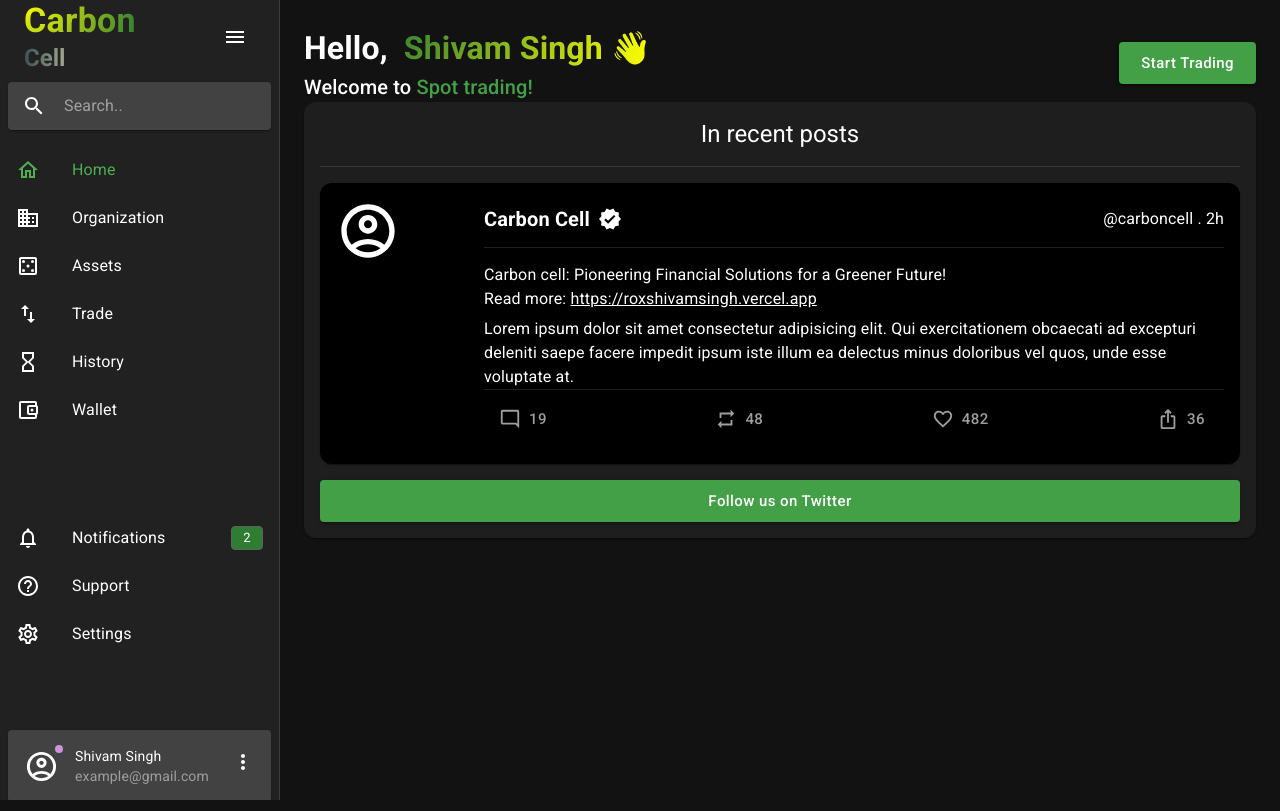
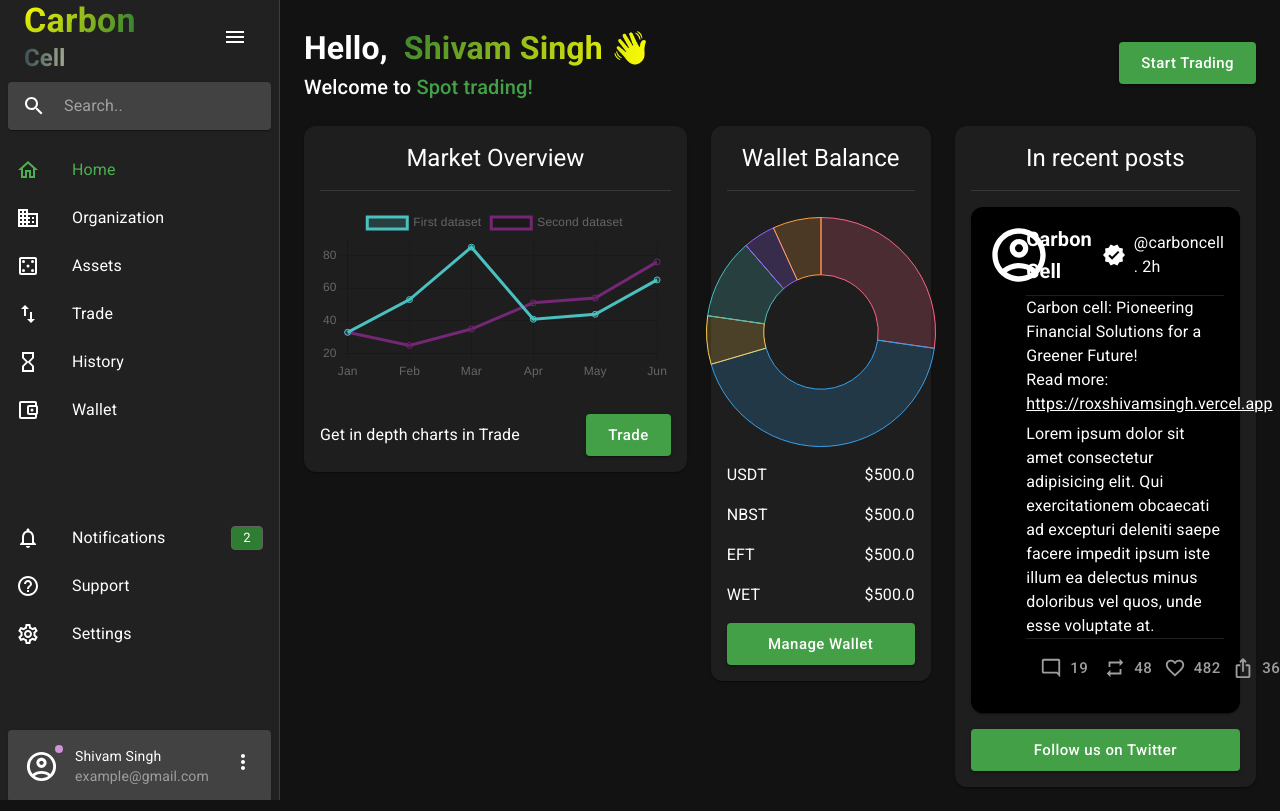
Before and after one commit to roxshivamsingh/cuddly-robot, a React (Vite) app: page / in a window 1280 px wide. Built offline with nearby package versions, Linux system fonts and the light colour scheme.

Commit message:
ADD: Chart UI;

```diff
--- a/src/components/chart-example.tsx
+++ b/src/components/chart-example.tsx
@@ -1,5 +1,3 @@
-import { Box, Button, Divider, Paper, Stack, Typography } from '@mui/material';
-import { green } from '@mui/material/colors';
 import {
     Chart as ChartJS,
     CategoryScale,
@@ -85,45 +83,11 @@ const data = {
 };
 
 export function ChartExample() {
-    return (<>
-        {/* <Line options={options} data={data} /> */}
+    return (
 
-        <Paper sx={{
-            p: 1,
+        <Pie data={data}
+            options={options}
+        />
 
-        }}>
-            <Typography variant='h5' gutterBottom
-                sx={{ textAlign: "center" }}
-            >Wallet Balance</Typography>
-            <Divider />
-
-            <Box sx={{
-                display: "flex",
-                flexDirection: "column",
-                justifyContent: "center",
-                alignItems: "center"
-            }}>
-
-                <Box sx={{ maxWidth: 300 }}>
-                    <Pie data={data}
-                        options={options}
-                    />
-                </Box>
-                <Stack justifyContent='space-between'>
-
-                </Stack>
-
-                <Button
-                    sx={{
-                        textTransform: "none",
-                        background: green[600],
-                        color: "white",
-                        "&:hover": { background: green[700] }
-                    }}
-                    variant='contained'>
-                    Manage Wallet
-                </Button>
-            </Box>
-        </Paper>
-    </>);
+    );
 }
--- a/src/components/content.tsx
+++ b/src/components/content.tsx
@@ -1,6 +1,7 @@
 import { green } from "@mui/material/colors";
-import { Box, Button, Stack } from "@mui/material";
-import { RecentPost } from ".";
+import { Box, Button, Grid, Stack } from "@mui/material";
+import { RecentPost, WalletBalance } from ".";
+import { MarketChart } from "./market-chart";
 // import { useEffect } from "react";
 // import axios from "axios";
 // import { ChartExample } from "./chart-example";
@@ -21,9 +22,18 @@ export function Content() {
     >
         <CustomHeader />
 
-        <RecentPost />
-        {/* <ChartExample /> */}
-
+        <Box sx={{ my: 3 }} />
+        <Grid container spacing={3}>
+            <Grid item xs={12} sm={12} md={12} lg={5}>
+                <MarketChart />
+            </Grid>
+            <Grid item xs={12} sm={12} md={12} lg={3}>
+                <WalletBalance />
+            </Grid>
+            <Grid item xs={12} sm={12} md={12} lg={4}>
+                <RecentPost />
+            </Grid>
+        </Grid>
     </Box >
     );
 }
--- a/src/components/index.ts
+++ b/src/components/index.ts
@@ -3,3 +3,4 @@ export * from "./sidebar"
 export * from "./content"
 export * from "./chart-example"
 export * from "./recent-post"
+export * from "./wallet-balance"
--- /dev/null
+++ b/src/components/market-chart.tsx
@@ -0,0 +1,72 @@
+import { Box, Button, Divider, Paper, Stack, Typography } from "@mui/material";
+import { green } from "@mui/material/colors";
+import { Line } from "react-chartjs-2";
+const data = {
+    labels: ["Jan", "Feb", "Mar", "Apr", "May", "Jun"],
+    datasets: [
+        {
+            label: "First dataset",
+            data: [33, 53, 85, 41, 44, 65],
+            fill: true,
+            backgroundColor: "rgba(75,192,192,0.2)",
+            borderColor: "rgba(75,192,192,1)"
+        },
+        {
+            label: "Second dataset",
+            data: [33, 25, 35, 51, 54, 76],
+            fill: false,
+            borderColor: "#742774"
+        }
+    ]
+};
+
+
+export function MarketChart() {
+    return (<Paper sx={{ p: 2, borderRadius: 3 }}>
+        <Stack spacing={2}>
+            <Typography variant='h5' gutterBottom sx={{ textAlign: "center" }}>
+                Market Overview
+            </Typography>
+            <Divider />
+
+            <Stack spacing={2} >
+                <Box sx={{
+                    display: "flex",
+                    flexDirection: "column",
+                    justifyContent: "center",
+                    // width: "50rem",
+                }}>
+                    <Line data={data} />
+                </Box>
+                {/* xsxs */}
+                {/* <ChartExample /> */}
+                <Box sx={{
+                    display: "flex",
+                    flexDirection: "row",
+                    justifyContent: "center",
+                    alignItems: "center",
+                    // background: "red"
+                }}>
+                </Box>
+
+                <Stack direction='row' justifyContent='space-between' alignItems='center'>
+                    <Typography>
+                        Get in depth charts in Trade
+                    </Typography>
+                    <Button
+                        size="large"
+                        sx={{
+                            textTransform: "none",
+                            background: green[600],
+                            color: "white",
+                            "&:hover": { background: green[700] }
+                        }}
+                        variant='contained'>
+                        Trade
+                    </Button>
+                </Stack>
+            </Stack>
+        </Stack>
+
+    </Paper>)
+}
--- /dev/null
+++ b/src/components/wallet-balance.tsx
@@ -0,0 +1,98 @@
+import { Box, Button, Divider, Grid, Paper, Stack, Typography } from "@mui/material";
+import { green } from "@mui/material/colors";
+import { Chart as ChartJS, ArcElement, Tooltip, Legend } from 'chart.js';
+import { Doughnut } from 'react-chartjs-2';
+
+ChartJS.register(ArcElement, Tooltip, Legend);
+
+const data = {
+    labels: [],
+    // labels: ['Red', 'Blue', 'Yellow', 'Green', 'Purple', 'Orange'],
+    datasets: [
+        {
+            label: '# of Votes',
+            data: [12, 19, 3, 5, 2, 3],
+            backgroundColor: [
+                'rgba(255, 99, 132, 0.2)',
+                'rgba(54, 162, 235, 0.2)',
+                'rgba(255, 206, 86, 0.2)',
+                'rgba(75, 192, 192, 0.2)',
+                'rgba(153, 102, 255, 0.2)',
+                'rgba(255, 159, 64, 0.2)',
+            ],
+            borderColor: [
+                'rgba(255, 99, 132, 1)',
+                'rgba(54, 162, 235, 1)',
+                'rgba(255, 206, 86, 1)',
+                'rgba(75, 192, 192, 1)',
+                'rgba(153, 102, 255, 1)',
+                'rgba(255, 159, 64, 1)',
+            ],
+            borderWidth: 1,
+            // width: "1rem"
+        },
+    ],
+};
+
+export function WalletBalance() {
+    return (<Paper sx={{ p: 2, borderRadius: 3 }}>
+        <Stack spacing={2}>
+            <Typography variant='h5' gutterBottom sx={{ textAlign: "center" }}>
+                Wallet Balance
+            </Typography>
+            <Divider />
+
+            <Stack spacing={2} >
+                <Box
+                    sx={{
+                        display: "flex",
+                        flexDirection: "column",
+                        justifyContent: "center",
+                        alignItems: "center"
+
+                    }}
+                >
+                    <Box sx={{
+                        width: "15rem"
+                    }}>
+                        <Doughnut data={data}
+                            style={{ alignSelf: "center" }}
+                        />
+                    </Box>
+
+                </Box>
+                {/* <ChartExample /> */}
+                <Box sx={{
+                    display: "flex",
+                    flexDirection: "row",
+                    justifyContent: "center",
+                    alignItems: "center",
+                    // background: "red"
+                }}>
+                    <Grid container spacing={2}>
+                        <Grid item xs={6} sm={6} md={6} lg={6}>USDT</Grid>
+                        <Grid item xs={6} sm={6} md={6} lg={6} sx={{ textAlign: "right" }}>$500.0</Grid>
+                        <Grid item xs={6} sm={6} md={6} lg={6} >NBST</Grid>
+                        <Grid item xs={6} sm={6} md={6} lg={6} sx={{ textAlign: "right" }}>$500.0</Grid>
+                        <Grid item xs={6} sm={6} md={6} lg={6}>EFT</Grid>
+                        <Grid item xs={6} sm={6} md={6} lg={6} sx={{ textAlign: "right" }}>$500.0</Grid>
+                        <Grid item xs={6} sm={6} md={6} lg={6}>WET</Grid>
+                        <Grid item xs={6} sm={6} md={6} lg={6} sx={{ textAlign: "right" }}>$500.0</Grid>
+                    </Grid>
+                </Box>
+                <Button
+                    size="large"
+                    sx={{
+                        textTransform: "none",
+                        background: green[600],
+                        color: "white",
+                        "&:hover": { background: green[700] }
+                    }}
+                    variant='contained'>
+                    Manage Wallet
+                </Button>
+            </Stack>
+        </Stack>
+
+    </Paper>)
+}
```
